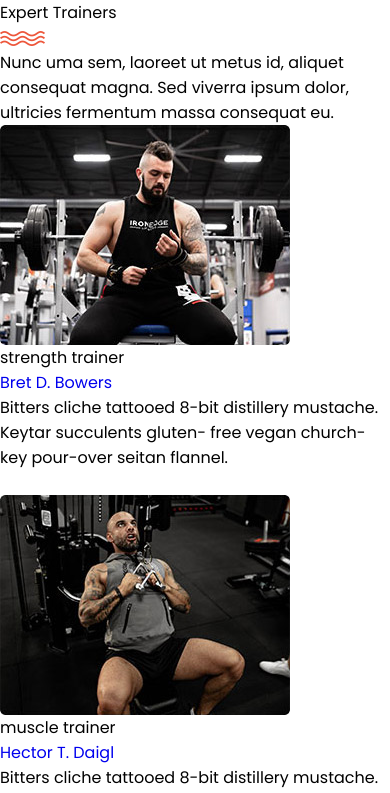
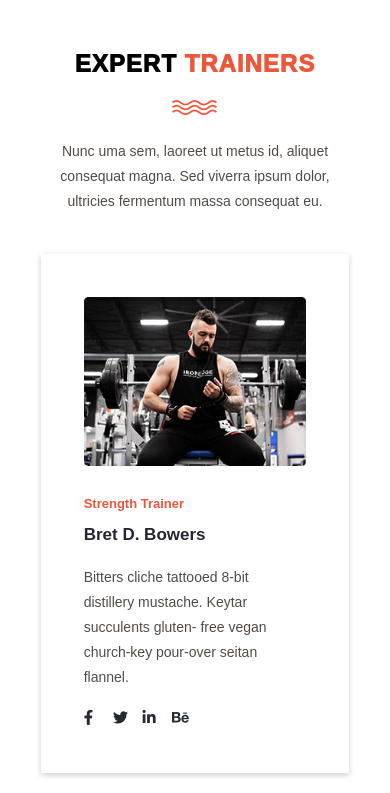
Before and after one commit to axionedgrushikesh/Training-studio, a plain HTML site: page index.html in a window 390 px wide. Shown: the top 793 px of the page. Drawn offline with Linux system fonts and the light colour scheme; files whose address does not match are found by name.

Commit message:
styling added

```diff
--- a/assets/css/style.css
+++ b/assets/css/style.css
@@ -62,13 +62,87 @@
    v2.0 | 20110126
    License: none (public domain)
    ========================================================================== */
-html, body, div, span, applet, object, iframe, h1, h2, h3, h4, h5, h6, p,
-blockquote, pre, a, abbr, acronym, address, big, cite, code, del, dfn, em, img,
-ins, kbd, q, s, samp, small, strike, strong, sub, sup, tt, var, b, u, i, center,
-dl, dt, dd, ol, ul, li, fieldset, form, label, legend, table, caption, tbody,
-tfoot, thead, tr, th, td, article, aside, canvas, details, embed, figure,
-figcaption, footer, header, hgroup, menu, nav, output, ruby, section, summary,
-time, mark, audio, video {
+html,
+body,
+div,
+span,
+applet,
+object,
+iframe,
+h1,
+h2,
+h3,
+h4,
+h5,
+h6,
+p,
+blockquote,
+pre,
+a,
+abbr,
+acronym,
+address,
+big,
+cite,
+code,
+del,
+dfn,
+em,
+img,
+ins,
+kbd,
+q,
+s,
+samp,
+small,
+strike,
+strong,
+sub,
+sup,
+tt,
+var,
+b,
+u,
+i,
+center,
+dl,
+dt,
+dd,
+ol,
+ul,
+li,
+fieldset,
+form,
+label,
+legend,
+table,
+caption,
+tbody,
+tfoot,
+thead,
+tr,
+th,
+td,
+article,
+aside,
+canvas,
+details,
+embed,
+figure,
+figcaption,
+footer,
+header,
+hgroup,
+menu,
+nav,
+output,
+ruby,
+section,
+summary,
+time,
+mark,
+audio,
+video {
   margin: 0;
   padding: 0;
   border: 0;
@@ -78,17 +152,30 @@ time, mark, audio, video {
 }
 
 /* HTML5 display-role reset for older browsers */
-article, aside, details, figcaption, figure,
-footer, header, hgroup, menu, nav, section {
+article,
+aside,
+details,
+figcaption,
+figure,
+footer,
+header,
+hgroup,
+menu,
+nav,
+section {
   display: block;
 }
 
 /* Force scrollbar */
-html { overflow-y: scroll; }
+html {
+  overflow-y: scroll;
+}
 
 /* Align radios and text inputs with their label */
 
-input[type='radio'] { vertical-align: text-bottom; }
+input[type='radio'] {
+  vertical-align: text-bottom;
+}
 
 /* Hand cursor on clickable input elements */
 label,
@@ -104,7 +191,9 @@ strong {
   font-size: inherit;
 }
 
-em { font-style: italic; }
+em {
+  font-style: italic;
+}
 
 img {
   border: 0;
@@ -119,9 +208,13 @@ sup {
   line-height: 0;
 }
 
-sup { top: -.7em; }
+sup {
+  top: -.7em;
+}
 
-sub { bottom: -.25em; }
+sub {
+  bottom: -.25em;
+}
 
 /* 1.2. Clear Fix
    ========================================================================== */
@@ -132,9 +225,13 @@ sub { bottom: -.25em; }
   content: " ";
 }
 
-.cf:after { clear: both; }
+.cf:after {
+  clear: both;
+}
 
-.cf { zoom: 1; }
+.cf {
+  zoom: 1;
+}
 
 *,
 *::after,
@@ -166,8 +263,15 @@ sub { bottom: -.25em; }
 
 /* common styling starts here */
 
+/*for wrapper*/
+.wrapper {
+  width: 87.94%;
+  max-width: 1165px;
+  margin: 0px auto;
+}
+
 body {
-  font-family: 'Poppins', sans-serif;
+  font-family: sans-serif;
   overflow-x: hidden;
 }
 
@@ -196,6 +300,288 @@ li {
   left: 0;
   font-family: "FontAwesome";
   text-indent: 0;
+  color: #232A34;
+  font-size: 15px;
 }
 
 /* common styling ends here */
+
+/*=================================
+  Expert-trainer styling starts here
+=================================*/
+
+.expert-trainers-section {
+  padding: 148px 0;
+}
+
+.expert-trainers-section .wrapper {
+  display: flex;
+  flex-direction: column;
+  align-items: center;
+  justify-content: center;
+}
+
+.section-heading {
+  margin-bottom: 20px;
+  font-size: 27px;
+  font-weight: 1000;
+  text-transform: uppercase;
+  letter-spacing: 1px;
+}
+
+.expert::after {
+  color: #EE5639;
+  content: "Trainers";
+}
+
+.lines {
+  margin-bottom: 23px;
+}
+
+.section-para {
+  margin-bottom: 78px;
+  width: 45%;
+  color: #534b43;
+  font-size: 15px;
+  line-height: 25px;
+  text-align: center;
+}
+
+.articles {
+  display: flex;
+  flex-wrap: wrap;
+  align-items: center;
+}
+
+.articles article {
+  padding: 43px;
+  box-shadow: 0 2px 6px 0 rgba(0,0,0,0.2);
+  display: flex;
+  flex-basis: 31%;
+  flex-direction: column;
+  align-items: center;
+  justify-content: center;
+}
+
+.articles article:not(:last-child) {
+  margin-right: 28px;
+}
+
+.articles article figure,
+.articles article img {
+  width: 100%;
+  height: 100%;
+}
+
+.trainer-info {
+  margin-top: 30px;
+  display: block;
+  color: #EE5639;
+  font-size: 14px;
+  font-weight: 600;
+  text-transform: capitalize;
+}
+
+.article-heading {
+  margin-top: 14px;
+}
+
+.article-heading a {
+  color: #242633;
+  font-size: 20px;
+  font-weight: 600;
+}
+
+.article-details p {
+  width: 90%;
+  margin-top: 20px;
+  color: #534b43;
+  font-size: 15px;
+  line-height: 25px;
+}
+
+.article-icon-list {
+  margin-top: 20px;
+}
+
+.article-icon-list li:not(:last-child) {
+  margin-right: 5px;
+}
+
+.facebook::before {
+  content: "\f39e";
+}
+
+.linked-in::before {
+  content: "\f0e1";
+}
+
+.twitter::before {
+  content: "\f099";
+}
+
+.be::before {
+  content: "\f1b4";
+}
+
+/*=================================
+  Expert-trainer styling ends here
+=================================*/
+
+
+/*=================================
+  media query for 995 starts here
+=================================*/
+
+@media only screen and (max-width: 995px) {
+  .articles article {
+    flex-basis: 40%;
+  }
+
+  .articles article:nth-child(2) {
+    margin-right: 0;
+  }
+
+  .articles article:last-child {
+    margin-top: 28px;
+  }
+}
+
+/*=================================
+  media query for 995 ends here
+=================================*/
+
+
+/*=================================
+  media query for 768 starts here
+=================================*/
+
+@media only screen and (max-width: 768px) {
+
+  .expert-trainers-section {
+    padding: 50px 0;
+  }
+
+  .section-para {
+    width: 80%;
+  }
+
+  .articles article {
+    flex-basis: 47%;
+  }
+}
+
+/*=================================
+  media query for 768 ends here
+=================================*/
+
+/*=================================
+  media query for 640 starts here
+=================================*/
+
+@media only screen and (max-width: 640px) {
+  .articles {
+    flex-direction: column;
+  }
+
+  .articles article {
+    flex-basis: 40%;
+  }
+
+  .articles article:nth-child(2) {
+    margin-top: 28px;
+  }
+
+  .articles article:first-child {
+    margin-right: 0;
+  }
+
+  .articles article {
+    width: 80%;
+  }
+
+  .section-para {
+    margin-bottom: 40px;
+  }
+}
+
+/*=================================
+  media query for 640 ends here
+=================================*/
+
+
+/*=================================
+  media query for 480 starts here
+=================================*/
+
+@media only screen and (max-width: 480px) {
+  .articles article {
+    width: 90%;
+  }
+
+  .section-heading {
+    font-size: 24px;
+  }
+
+  .section-para {
+    font-size: 14px;
+  }
+
+  .trainer-info {
+    font-size: 13px;
+  }
+
+  .article-heading a {
+    font-size: 17px;
+  }
+
+  .article-details p {
+    font-size: 14px;
+  }
+}
+
+/*=================================
+  media query for 480 ends here
+=================================*/
+
+/*=================================
+  media query for 375 starts here
+=================================*/
+
+@media only screen and (max-width: 375px) {
+  .articles article {
+    width:100%;
+  }
+
+  .section-heading {
+    font-size: 20px;
+  }
+
+  .section-para {
+    font-size: 13px;
+  }
+
+  .trainer-info {
+    font-size: 12px;
+  }
+
+  .article-heading a {
+    font-size: 15px;
+  }
+
+  .article-details p {
+    font-size: 13px;
+  }
+
+  .icon::before {
+    font-size: 13px;
+  }
+
+  .section-para {
+    margin-bottom: 30px;
+  }
+}
+
+/*=================================
+  media query for 375 ends here
+=================================*/
--- a/index.html
+++ b/index.html
@@ -27,7 +27,7 @@
   <link rel="shortcut icon" href="favicon.ico" >
 
   <!--font-awesome link for icons-->
-  <link rel="stylesheet" href="https://cdnjs.cloudflare.com/ajax/libs/font-awesome/4.7.0/css/font-awesome.min.css">
+  <link rel="stylesheet" href="https://cdnjs.cloudflare.com/ajax/libs/font-awesome/6.4.0/css/all.min.css">
 
   <!-- Default style-sheet is for 'media' type screen (color computer display).  -->
   <link rel="stylesheet" media="screen" href="assets/css/style.css">
@@ -44,8 +44,10 @@
     <main>
       <section class="expert-trainers-section">
         <div class="wrapper">
-          <h1>Expert Trainers</h1>
-          <figure>
+          <h1 class="section-heading">
+            <span class="expert">Expert </span>
+          </h1>
+          <figure class="lines">
             <img src="assets/images/line-dec.png" alt="lines image">
           </figure>
           <p class="section-para">
@@ -61,7 +63,7 @@
               </figure>
               <div class="article-details">
                 <span class="trainer-info">strength trainer</span>
-                <h2>
+                <h2 class="article-heading">
                   <a href="#FIXME" title="Bret D. Bowers">Bret D. Bowers</a>
                 </h2>
                 <p>
@@ -82,7 +84,7 @@
                       rel="noopener noreferrer">Linked in</a>
                   </li>
                   <li>
-                    <a href="#FIXME" title="Be" class="icon Be" target="_blank" rel="noopener noreferrer">Be</a>
+                    <a href="#FIXME" title="Be" class="icon be" target="_blank" rel="noopener noreferrer">Be</a>
                   </li>
                 </ul>
               </div>
@@ -95,7 +97,7 @@
               </figure>
               <div class="article-details">
                 <span class="trainer-info">muscle trainer</span>
-                <h2>
+                <h2 class="article-heading">
                   <a href="#FIXME" title="Bret D. Bowers">Hector T. Daigl</a>
                 </h2>
                 <p>
@@ -116,7 +118,7 @@
                       rel="noopener noreferrer">Linked in</a>
                   </li>
                   <li>
-                    <a href="#FIXME" title="Be" class="icon Be" target="_blank" rel="noopener noreferrer">Be</a>
+                    <a href="#FIXME" title="Be" class="icon be" target="_blank" rel="noopener noreferrer">Be</a>
                   </li>
                 </ul>
               </div>
@@ -129,7 +131,7 @@
               </figure>
               <div class="article-details">
                 <span class="trainer-info">Power trainer</span>
-                <h2>
+                <h2 class="article-heading">
                   <a href="#FIXME" title="Bret D. Bowers">Paul D. Newman</a>
                 </h2>
                 <p>
@@ -150,7 +152,7 @@
                       rel="noopener noreferrer">Linked in</a>
                   </li>
                   <li>
-                    <a href="#FIXME" title="Be" class="icon Be" target="_blank" rel="noopener noreferrer">Be</a>
+                    <a href="#FIXME" title="Be" class="icon be" target="_blank" rel="noopener noreferrer">Be</a>
                   </li>
                 </ul>
               </div>
```
